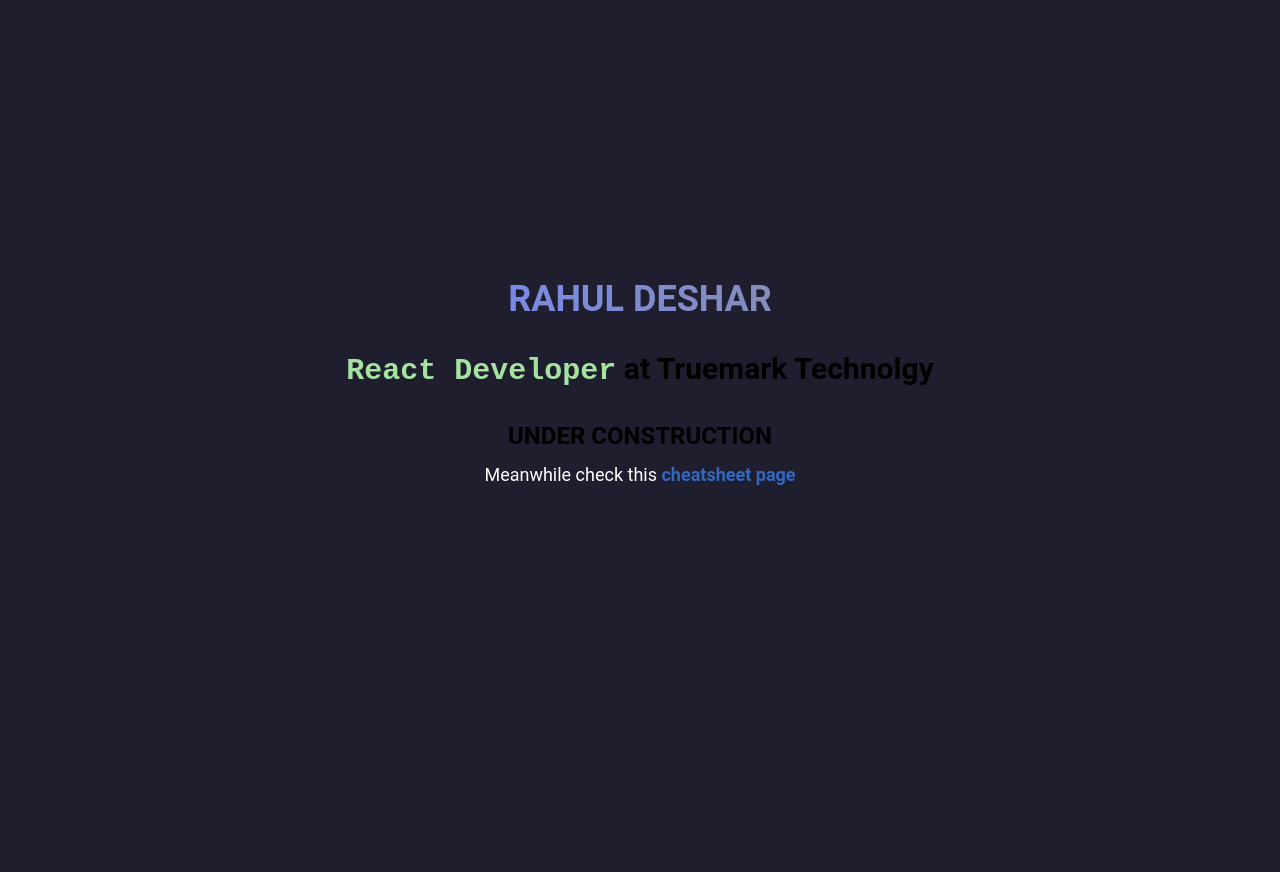
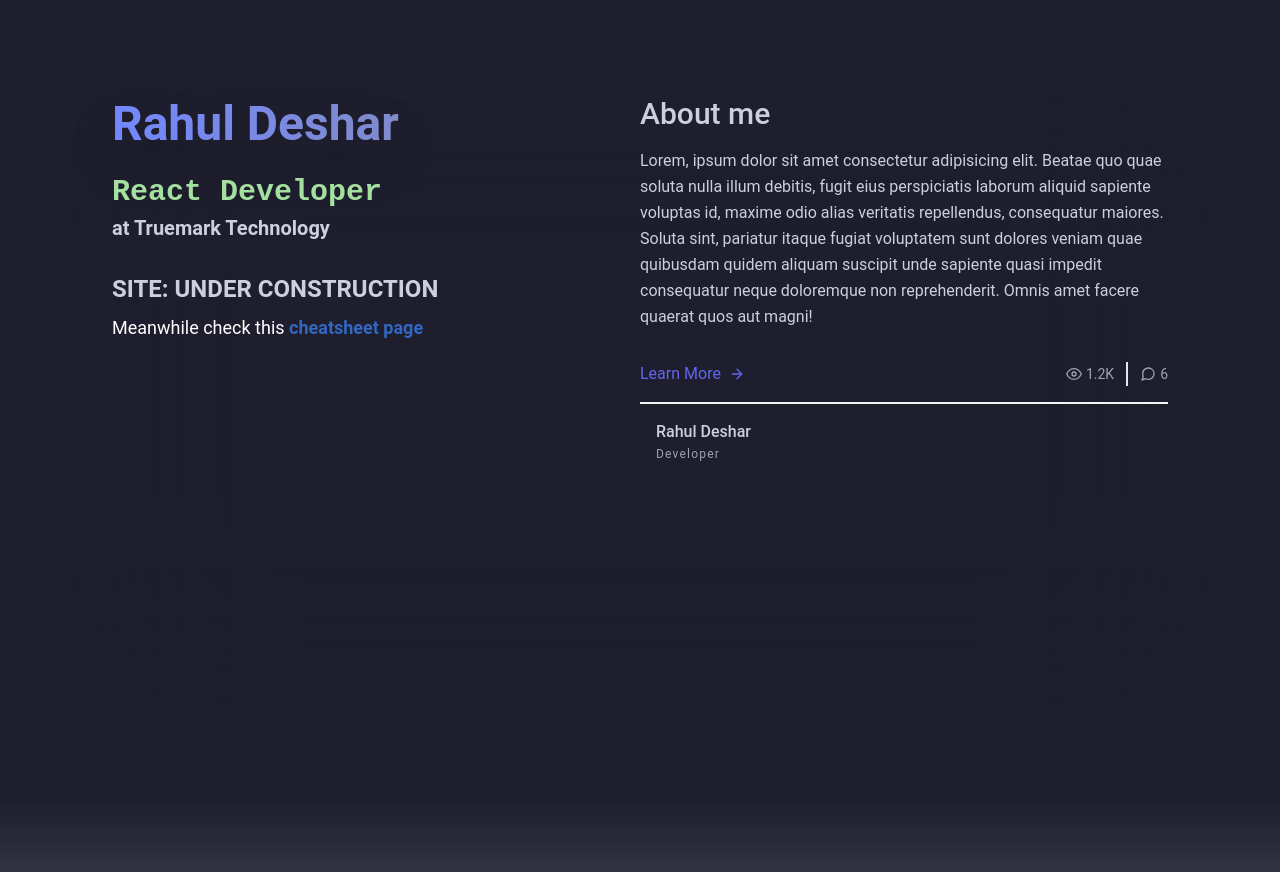
Before and after one commit to rahuldesar/rahuldesar.github.io, an Astro site: page / in a window 1280 px wide. Before the commit the page ends 800 px from the top, so only its background shows below. Built offline with nearby package versions, Linux system fonts and the light colour scheme; Astro itself is replaced by a stand-in of ours.

Commit message:
added Layout

```diff
--- a/package.json
+++ b/package.json
@@ -23,6 +23,7 @@
     "xterm": "^5.3.0"
   },
   "devDependencies": {
+    "@types/react": "^18.2.37",
     "prettier": "^3.0.3",
     "prettier-plugin-astro": "^0.12.1",
     "prettier-plugin-tailwindcss": "^0.5.7"
--- a/src/components/Blur.tsx
+++ b/src/components/Blur.tsx
@@ -33,11 +33,11 @@ const Blur = () => {
     <div className="absolute inset-0 overflow-hidden bg-background ">
       <div
         ref={blobRef}
-        className="translate-middle absolute aspect-square h-0 animate-custom-rotate rounded-full bg-gradient-to-r from-green-400  to-red-500  opacity-40 ease-in-out "
+        className="translate-middle absolute aspect-square h-0 animate-custom-rotate rounded-full bg-gradient-to-r from-green-400  to-red-500 opacity-30 ease-in-out"
       ></div>
       <div
         id="blur"
-        className="absolute z-10 h-full w-full backdrop-blur-[100px]"
+        className="absolute z-10 h-full w-full backdrop-blur-[120px]"
       ></div>
     </div>
   );
--- /dev/null
+++ b/src/components/Homepage/Homepage.tsx
@@ -0,0 +1,112 @@
+import RandomizeWords from "@components/RandomizeWords";
+
+const Homepage = () => {
+  return (
+    <section className=" pt-8 sm:pt-20">
+      <div className="container mx-auto items-center  sm:min-h-screen">
+        <div className="flex flex-wrap items-start">
+          <div className="flex flex-col pt-5 md:w-1/2">
+            <h2 className="hover:bg-pos-10 mb-6 bg-gradient-to-l from-catDarkGreen via-catDarkOverlay1 to-catDarkLavender bg-size-200 bg-clip-text bg-pos-0 text-3xl font-bold text-transparent drop-shadow-2xl transition-all duration-700 hover:bg-pos-100 sm:text-5xl">
+              Rahul Deshar
+            </h2>
+
+            <h3 className="drop-shadow-2x mb-1 text-2xl font-bold sm:text-3xl">
+              <span className="inline-block text-catDarkGreen">
+                <RandomizeWords sourceWord="React Developer" />
+              </span>
+            </h3>
+            <h4 className="drop-shadow-2x mb-8 text-xl font-bold sm:text-xl">
+              at Truemark Technology
+            </h4>
+            <h3 className="drop-shadow-2x mb-2 animate-bounce text-xl font-bold sm:text-2xl">
+              SITE: UNDER CONSTRUCTION
+            </h3>
+            <p className="mb-8 text-lg text-white">
+              Meanwhile check this{" "}
+              <a
+                href="https://notes.rahuldeshar.com.np"
+                className="animate-pulse font-bold text-blue-500 hover:animate-none hover:text-catDarkSky"
+              >
+                cheatsheet page
+              </a>
+            </p>
+          </div>
+          {/* <span className="inline-block rounded bg-indigo-50 px-2 py-1 text-xs font-medium tracking-widest text-indigo-500">
+              Pill
+            </span> */}
+          <div className="flex flex-col items-start  md:w-1/2">
+            <h2 className="title-font mb-4 mt-4 text-2xl font-medium sm:text-3xl">
+              About me
+            </h2>
+            <p className="mb-8 leading-relaxed">
+              Lorem, ipsum dolor sit amet consectetur adipisicing elit. Beatae
+              quo quae soluta nulla illum debitis, fugit eius perspiciatis
+              laborum aliquid sapiente voluptas id, maxime odio alias veritatis
+              repellendus, consequatur maiores. Soluta sint, pariatur itaque
+              fugiat voluptatem sunt dolores veniam quae quibusdam quidem
+              aliquam suscipit unde sapiente quasi impedit consequatur neque
+              doloremque non reprehenderit. Omnis amet facere quaerat quos aut
+              magni!
+            </p>
+            <div className="mb-4 mt-auto flex w-full flex-wrap items-center border-b-2 border-gray-100 pb-4">
+              <a className="inline-flex items-center text-indigo-500">
+                Learn More
+                <svg
+                  className="ml-2 h-4 w-4"
+                  viewBox="0 0 24 24"
+                  stroke="currentColor"
+                  stroke-width="2"
+                  fill="none"
+                  stroke-linecap="round"
+                  stroke-linejoin="round"
+                >
+                  <path d="M5 12h14"></path>
+                  <path d="M12 5l7 7-7 7"></path>
+                </svg>
+              </a>
+              <span className="ml-auto mr-3 inline-flex items-center border-r-2 border-gray-200 py-1 pr-3 text-sm leading-none text-gray-400">
+                <svg
+                  className="mr-1 h-4 w-4"
+                  stroke="currentColor"
+                  stroke-width="2"
+                  fill="none"
+                  stroke-linecap="round"
+                  stroke-linejoin="round"
+                  viewBox="0 0 24 24"
+                >
+                  <path d="M1 12s4-8 11-8 11 8 11 8-4 8-11 8-11-8-11-8z"></path>
+                  <circle cx="12" cy="12" r="3"></circle>
+                </svg>
+                1.2K
+              </span>
+              <span className="inline-flex items-center text-sm leading-none text-gray-400">
+                <svg
+                  className="mr-1 h-4 w-4"
+                  stroke="currentColor"
+                  stroke-width="2"
+                  fill="none"
+                  stroke-linecap="round"
+                  stroke-linejoin="round"
+                  viewBox="0 0 24 24"
+                >
+                  <path d="M21 11.5a8.38 8.38 0 01-.9 3.8 8.5 8.5 0 01-7.6 4.7 8.38 8.38 0 01-3.8-.9L3 21l1.9-5.7a8.38 8.38 0 01-.9-3.8 8.5 8.5 0 014.7-7.6 8.38 8.38 0 013.8-.9h.5a8.48 8.48 0 018 8v.5z"></path>
+                </svg>
+                6
+              </span>
+            </div>
+            <a className="inline-flex items-center">
+              <span className="flex flex-grow flex-col pl-4">
+                <span className="title-font font-medium ">Rahul Deshar</span>
+                <span className="mt-0.5 text-xs tracking-widest text-gray-400">
+                  Developer
+                </span>
+              </span>
+            </a>
+          </div>
+        </div>
+      </div>
+    </section>
+  );
+};
+
+export default Homepage;
--- a/src/layouts/Layout.astro
+++ b/src/layouts/Layout.astro
@@ -20,7 +20,7 @@ const { title } = Astro.props;
     <title>{title}</title>
     <GoogleAnalytics />
   </head>
-  <body class="bg-background font-Roboto">
+  <body class="bg-background font-Roboto text-catDarkSurface0">
     <slot />
   </body>
 </html>
--- a/src/pages/index.astro
+++ b/src/pages/index.astro
@@ -3,38 +3,14 @@ import Layout from "@layouts/Layout.astro";
 import bannerImage from "@assets/images/undraw_coding.svg";
 import Blur from "@components/Blur";
 import RandomizeWord from "@components/RandomizeWords";
+import Homepage from "@components/Homepage/Homepage";
 ---
 
 <Layout title="Home | Rahul Deshar">
-  <main class="flex min-h-screen flex-col items-center justify-center">
+  <main class="flex min-h-screen flex-col">
     <Blur client:load />
-    <div class="absolute z-10 text-center">
-      <!-- <img src={bannerImage} alt="banner" class="mb-8"/> -->
-
-      <h2
-        class="drop-shadow-2x hover:bg-pos-10 mb-8 bg-gradient-to-l from-catDarkGreen via-catDarkOverlay1 to-catDarkLavender bg-size-200 bg-clip-text bg-pos-0 text-3xl font-bold text-transparent transition-all duration-700 hover:bg-pos-100 sm:text-4xl"
-      >
-        RAHUL DESHAR
-      </h2>
-
-      <h3 class="drop-shadow-2x mb-8 text-2xl font-bold sm:text-3xl">
-        <span class="inline-block text-catDarkGreen">
-          <RandomizeWord sourceWord="React Developer" client:load />
-        </span>
-         at Truemark Technolgy
-      </h3>
-      <h3
-        class="drop-shadow-2x mb-2 animate-bounce text-xl font-bold sm:text-2xl"
-      >
-        UNDER CONSTRUCTION
-      </h3>
-      <p class="mb-8 text-center text-lg text-white">
-        Meanwhile check this <a
-          href="https://notes.rahuldeshar.com.np"
-          class="animate-pulse font-bold text-blue-500 hover:animate-none hover:text-catDarkSky"
-          >cheatsheet page</a
-        >
-      </p>
+    <div class="absolute z-10">
+      <Homepage client:load />
     </div>
   </main>
 </Layout>
--- a/tailwind.config.js
+++ b/tailwind.config.js
@@ -81,6 +81,15 @@ module.exports = {
         catLightCrust: "#dce0e8",
       },
     },
+    container: {
+      padding: {
+        DEFAULT: "1rem",
+        sm: "2rem",
+        lg: "5rem",
+        xl: "7rem",
+        "2xl": "9rem",
+      },
+    },
   },
   plugins: [],
 };
```
Also changed, not shown: 1 other file.
